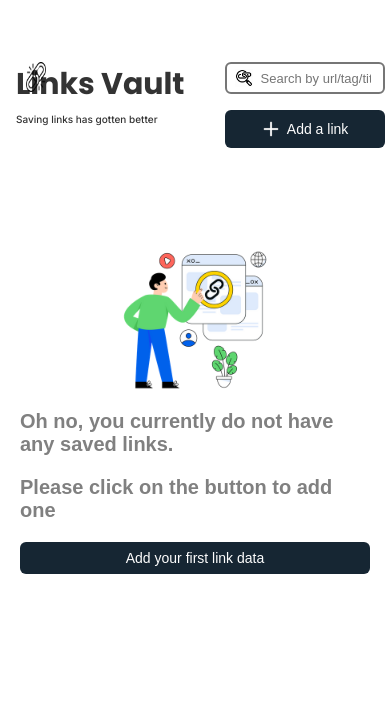
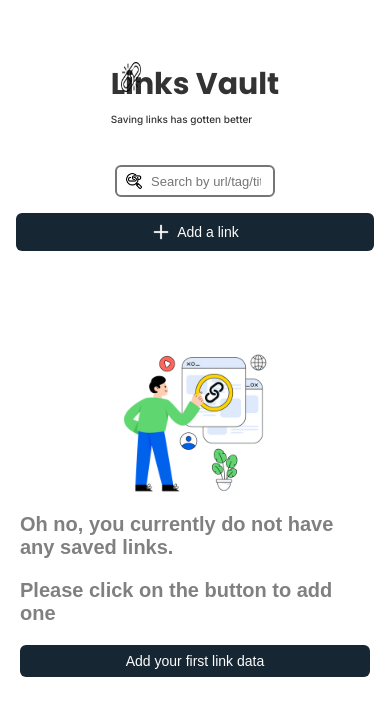
Before and after one commit to Karabo-Merinah/links-vault, a React (Vite) app: page / in a window 390 px wide. Shown: the top 716 px of the page. Built offline with nearby package versions, Linux system fonts and the light colour scheme.

Commit message:
Add link section responsiveness

```diff
--- a/src/index.css
+++ b/src/index.css
@@ -30,7 +30,6 @@ white-space: nowrap;
   height:30px;
   width:30px;
   position:absolute;
-  flex-shrink: 0;
   padding-left:10px;
   padding-top:0px;
   padding-bottom:0px;
@@ -82,7 +81,7 @@ background-color: #162633;
   display:flex;
   flex-direction:row;
   justify-content: space-between;
-  align-items: flex-start;
+  align-items: center;
   padding:50px 0px;
   gap:40px;
   width:100%;
@@ -168,14 +167,13 @@ border:none;
 }
 .overlay-color {
   position: fixed;
-  top: 0;
-  left: 0;
   width: 100%;
   height: 100%;
   display: flex;
   align-items: center;
   justify-content: center;
   z-index: 200;
+  background-color: rgb(0,0,0,0.35);
 }
 .close-icon{
   position:absolute;
@@ -247,9 +245,9 @@ border:none;
 }
 .table{
   width:100%;
-    max-width:800px;
+  max-width:800px;
   overflow-x: auto;
-   margin:30px auto;
+  margin:30px auto;
 }
 .tag{
   border-right: 1px solid #e0e0e0;
@@ -483,10 +481,18 @@ border:none;
   }
   .add-bottom-row{
     flex-wrap: wrap;
+    align-items: center;
+    width:100%;
+  }
+  .buttons-text-wrapper{
+    flex-wrap: wrap;
+    justify-content: center;
+    text-align: center;
   }
   .buttons-setup{
     width: 100%;
     flex-wrap: wrap;
+    justify-content: center;
   }
   .add-link-text{
     max-width: 100%;
```
